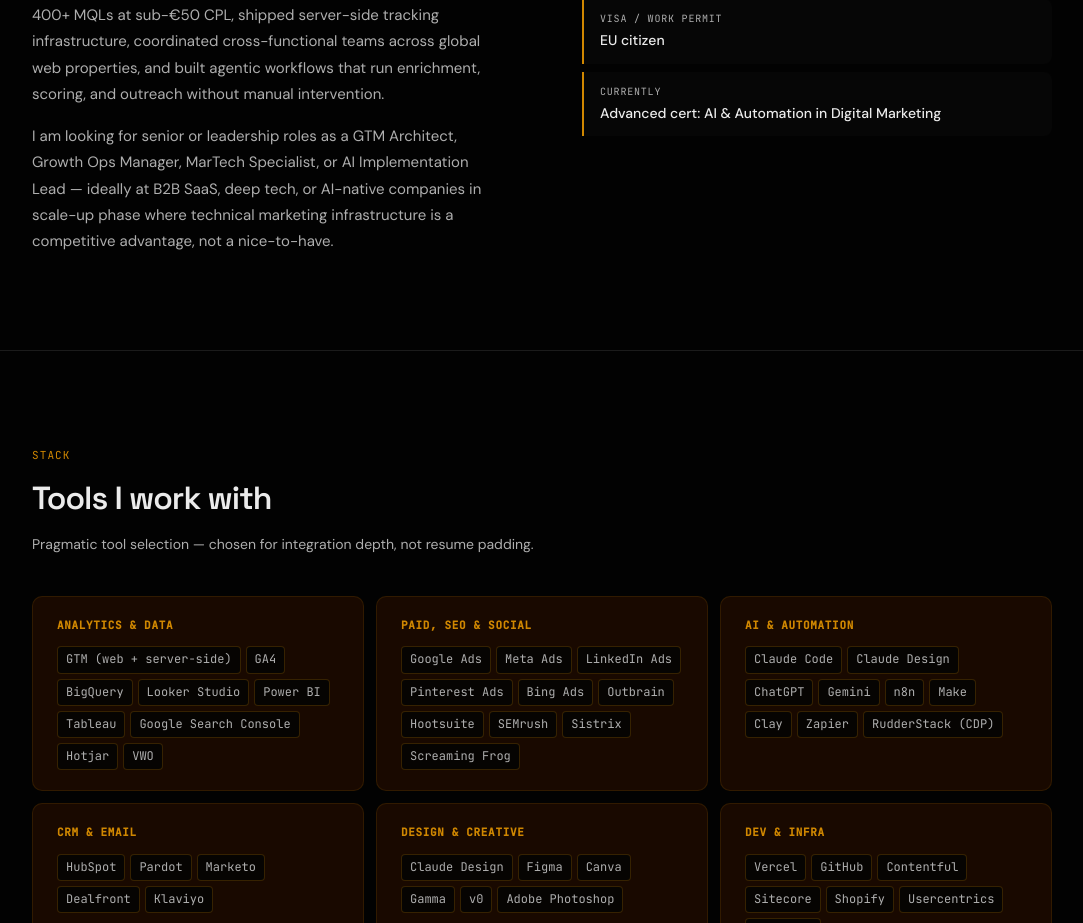
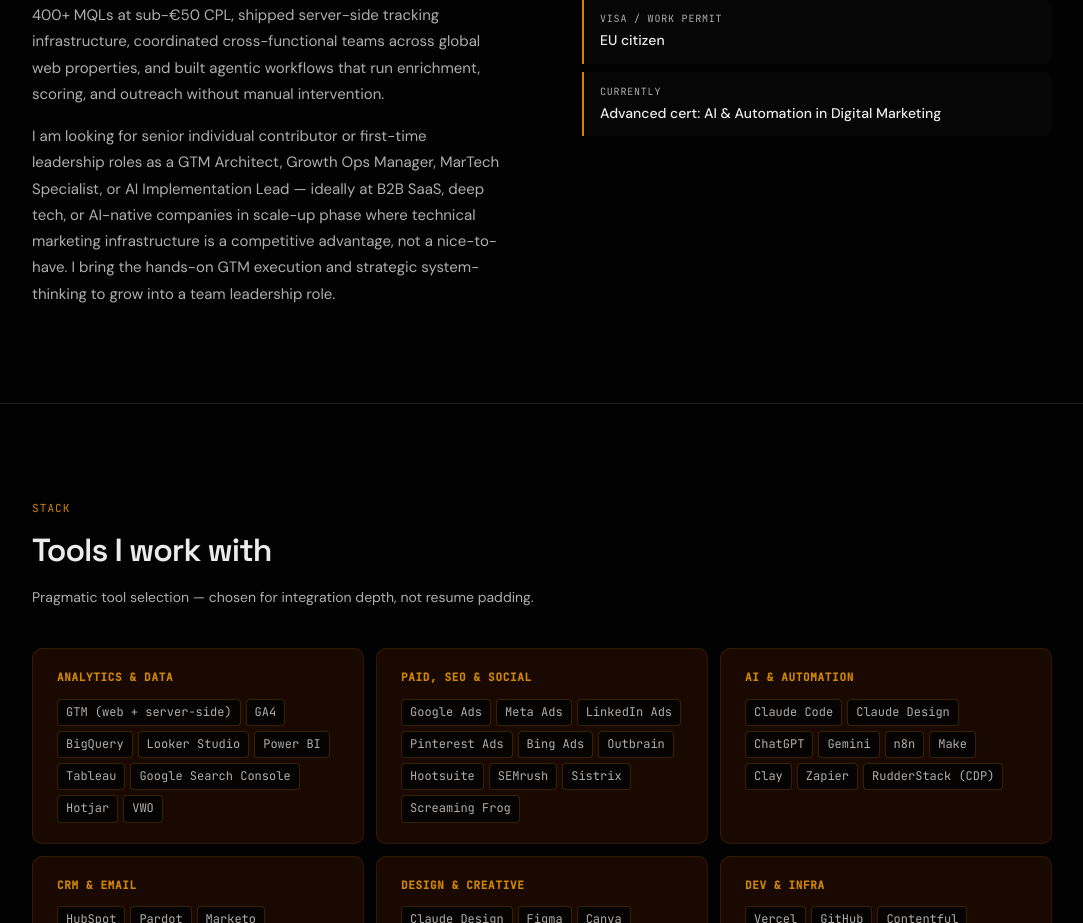
Before and after one commit to jackie4moon/personal-growth-engine, a Next.js app: page / in a window 1280 px wide. Shown: the part 1362-2285 px from the top of the page, without its empty margins (98-1181 px from the left). Built offline with nearby package versions, Linux system fonts and the light colour scheme.

Commit message:
feat: update about section with new leadership role text
Add phrase and sentence to highlight GTM execution and leadership growth.

```diff
--- a/components/about.tsx
+++ b/components/about.tsx
@@ -84,11 +84,13 @@ export function About() {
               lineHeight: 1.75,
             }}
           >
-            I am looking for senior or leadership roles as a GTM Architect,
-            Growth Ops Manager, MarTech Specialist, or AI Implementation Lead —
-            ideally at B2B SaaS, deep tech, or AI-native companies in
-            scale-up phase where technical marketing infrastructure is a
-            competitive advantage, not a nice-to-have.
+            I am looking for senior individual contributor or first-time
+            leadership roles as a GTM Architect, Growth Ops Manager, MarTech
+            Specialist, or AI Implementation Lead — ideally at B2B SaaS, deep
+            tech, or AI-native companies in scale-up phase where technical
+            marketing infrastructure is a competitive advantage, not a
+            nice-to-have. I bring the hands-on GTM execution and strategic
+            system-thinking to grow into a team leadership role.
           </p>
         </div>
 
```
